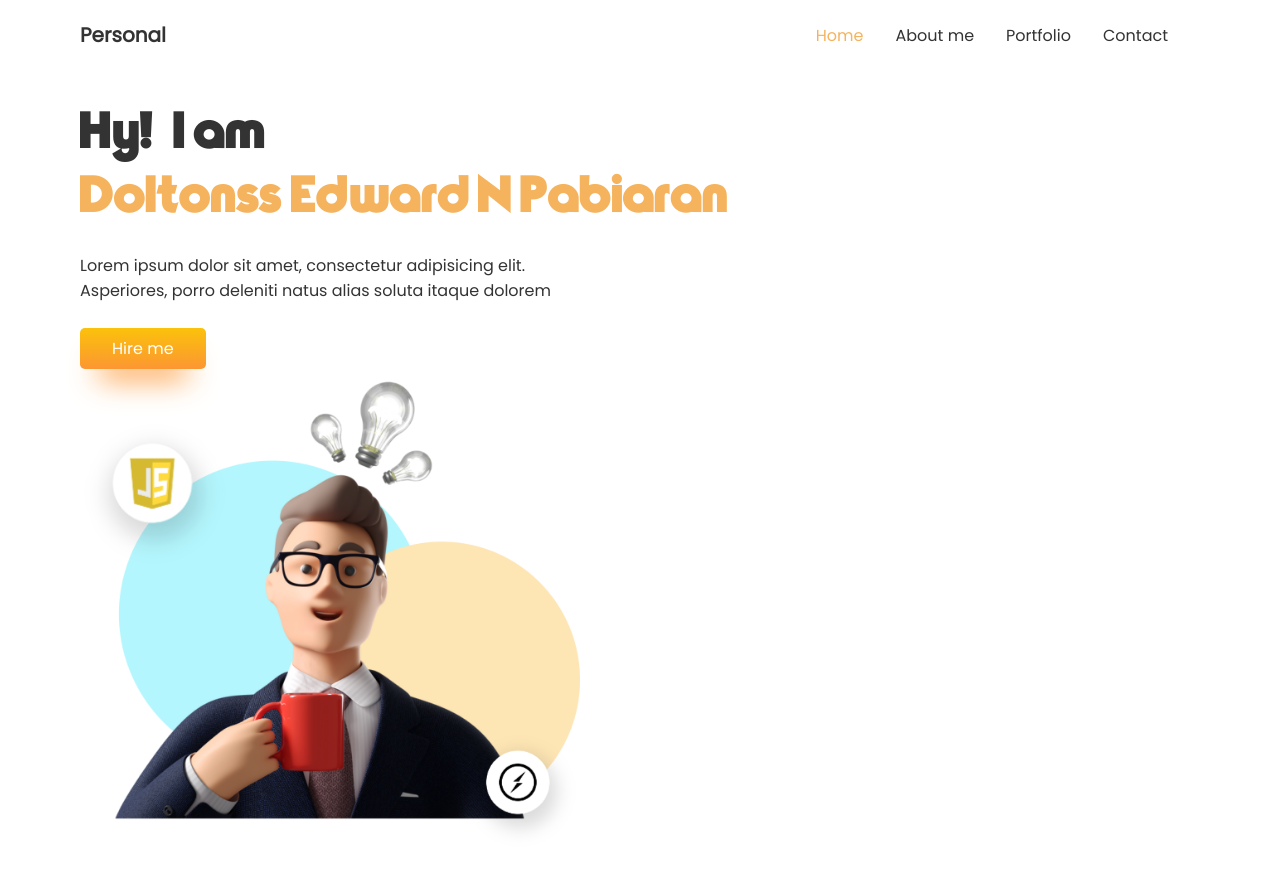
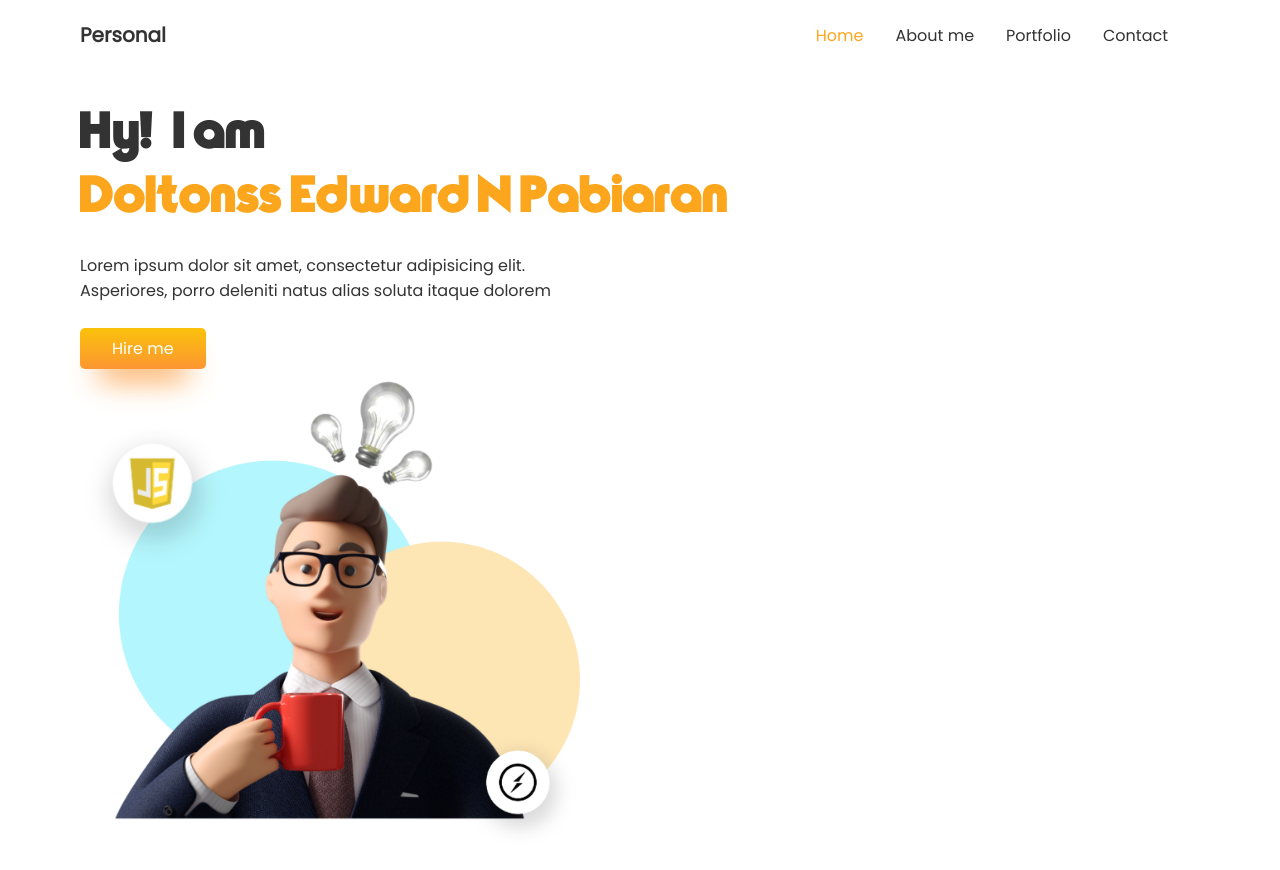
Before and after one commit to doltonsedward/Personal-website-svelte, a Svelte app: page / in a window 1280 px wide. Shown: the top 870 px of the page. Built offline with nearby package versions, Linux system fonts and the light colour scheme.

Commit message:
change color theme in root

```diff
--- a/public/assets/css/root.css
+++ b/public/assets/css/root.css
@@ -1,5 +1,5 @@
 :root {
-    --orange: #F5B35E;
+    --orange: #fca61e;
     --orange-low: #f5f05e;
 
     --color-theme: var(--orange);
```
